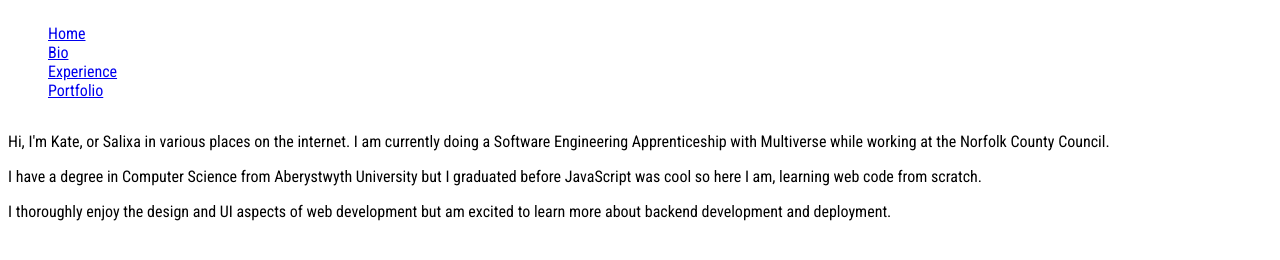
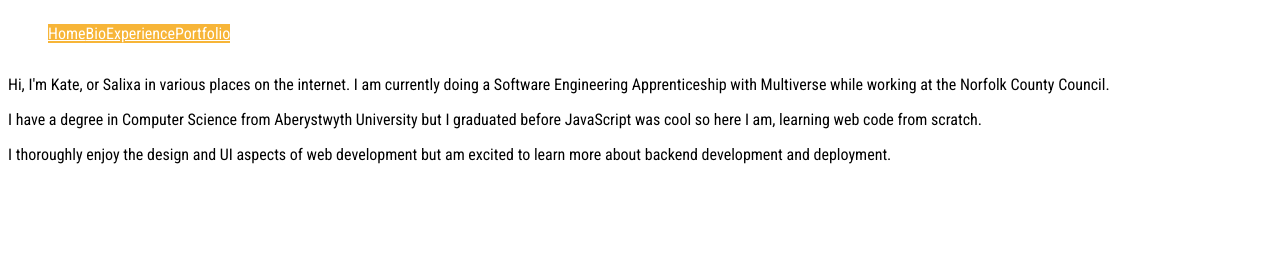
Before and after one commit to KateEHowlett/crispy-doodle, a plain HTML site: page bio.html in a window 1280 px wide. Drawn offline with Linux system fonts and the light colour scheme.

Commit message:
Added some colours

```diff
--- a/style.css
+++ b/style.css
@@ -6,7 +6,7 @@
 
 @counter-style it {
   system: cyclic;
-  symbols: "\1F469";
+  symbols: "\1F5A5";
   suffix: " ";
 }
 
@@ -24,11 +24,24 @@ body {
 
 nav {
   display: flex;
-  flex-direction: row;
+}
+
+#navbar ul {
+    display: flex;
 }
 
 #navbar li {
     list-style: none;
+    background-color: #F7B538;
+    color: white;
+}
+
+#navbar li a {
+    color: white;
+}
+
+#navbar li a:hover {
+    background-color: #3CBBB1;
 }
 
 ul .it {
```
